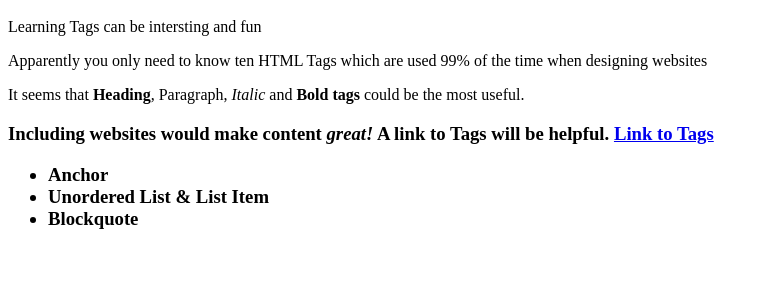
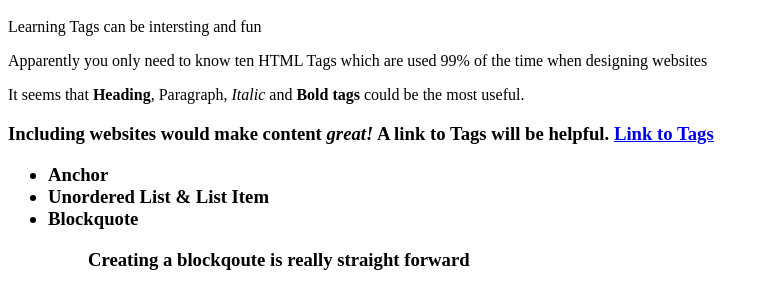
Before and after one commit to DGExplorer/Homework2, a plain HTML site: page index.html in a window 1280 px wide. Shown: the part 48-356 px from the top of the page, without its empty margins (0-769 px from the left). Drawn offline with Linux system fonts and the light colour scheme.

Commit message:
added blockq

```diff
--- a/index.html
+++ b/index.html
@@ -19,3 +19,5 @@ Tags</a>
 <li>Anchor</li>
 <li>Unordered List & List Item</li>
 <li>Blockquote</li>
+
+<blockquote>Creating a blockqoute is really straight forward</blockquote>
```
